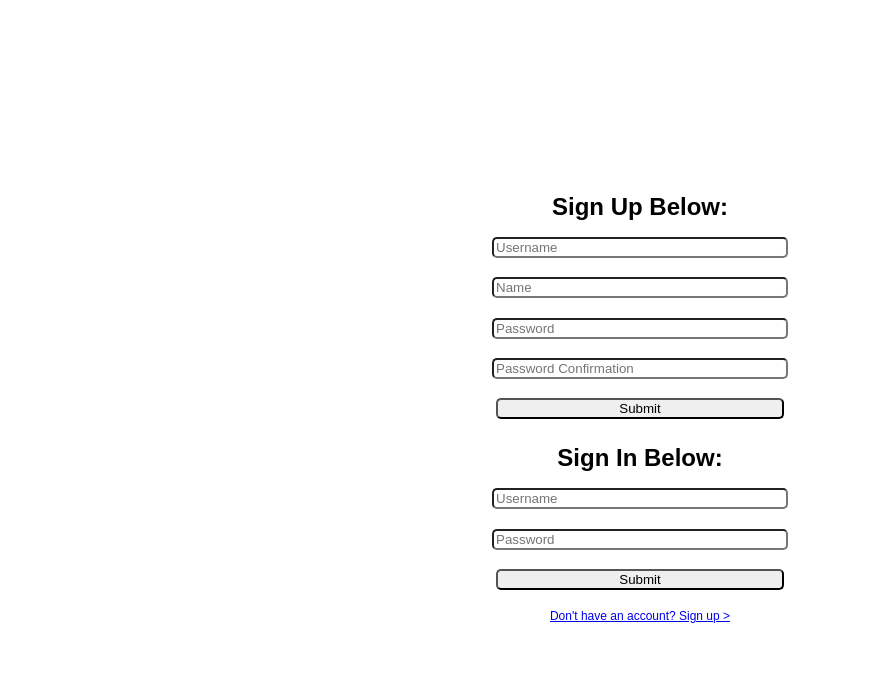
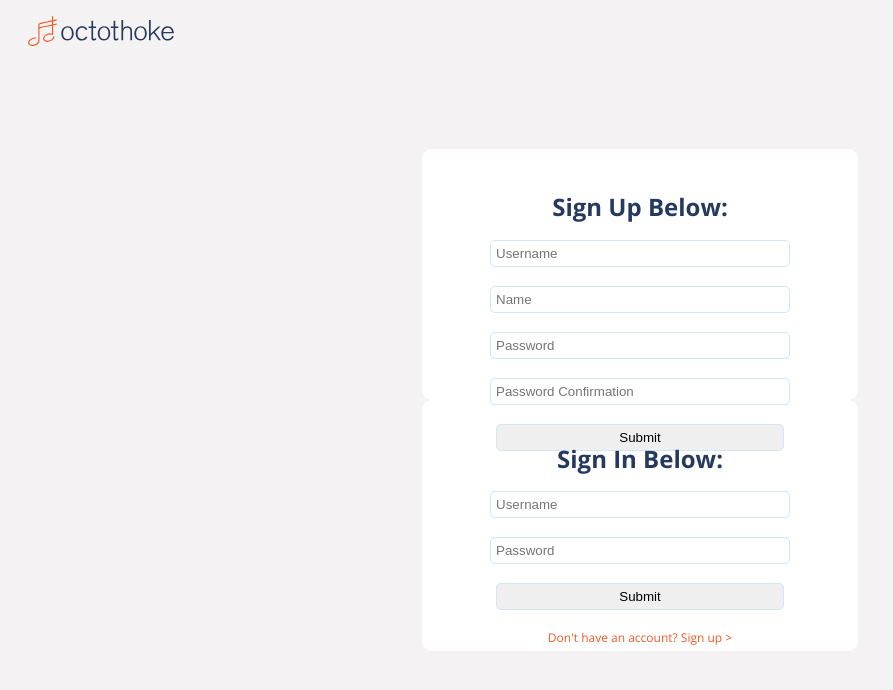
Before and after one commit to briecodes/mod5_frontend, a React (Create React App) app: page / in a window 1280 px wide. Shown: the top 690 px of the page, without its empty margins (0-893 px from the left). Built offline with nearby package versions, Linux system fonts and the light colour scheme.

Commit message:
css and styling. navigation and login pages.

```diff
--- a/public/index.html
+++ b/public/index.html
@@ -4,21 +4,9 @@
     <meta charset="utf-8">
     <meta name="viewport" content="width=device-width, initial-scale=1, shrink-to-fit=no">
     <meta name="theme-color" content="#000000">
-    <!--
-      manifest.json provides metadata used when your web app is added to the
-      homescreen on Android. See https://developers.google.com/web/fundamentals/engage-and-retain/web-app-manifest/
-    -->
+    <link href="https://fonts.googleapis.com/css?family=Open+Sans:300,300i,400,400i,700,700i" rel="stylesheet">
     <link rel="manifest" href="%PUBLIC_URL%/manifest.json">
     <link rel="shortcut icon" href="%PUBLIC_URL%/favicon.ico">
-    <!--
-      Notice the use of %PUBLIC_URL% in the tags above.
-      It will be replaced with the URL of the `public` folder during the build.
-      Only files inside the `public` folder can be referenced from the HTML.
-
-      Unlike "/favicon.ico" or "favicon.ico", "%PUBLIC_URL%/favicon.ico" will
-      work correctly both with client-side routing and a non-root public URL.
-      Learn how to configure a non-root public URL by running `npm run build`.
-    -->
     <title>Octothokie</title>
   </head>
   <body>
@@ -26,15 +14,5 @@
       You need to enable JavaScript to run this app.
     </noscript>
     <div id="root"></div>
-    <!--
-      This HTML file is a template.
-      If you open it directly in the browser, you will see an empty page.
-
-      You can add webfonts, meta tags, or analytics to this file.
-      The build step will place the bundled scripts into the <body> tag.
-
-      To begin the development, run `npm start` or `yarn start`.
-      To create a production bundle, use `npm run build` or `yarn build`.
-    -->
   </body>
 </html>
--- a/src/assets/index.css
+++ b/src/assets/index.css
@@ -1,8 +1,39 @@
+/* COLORS */
+/* DARK BLUE #263a5f */
+/* GREY #f4f2f2 */
+/* MEDIUM BLUE #85b7d0 */
+/* LIGHT BLUE #d2e6f4 */
+/* ORANGE #f15a25 */
+
 body {
   margin: 0;
   padding: 0;
-  font-family: sans-serif;
+  font-family: 'Open Sans', sans-serif;
   font-size: .75em;
+  color: #263a5f;
+  background: #f4f2f2;
+}
+
+.divider {
+  width: 100%;
+  clear: both;
+}
+
+a, a:visited {
+  color: #f15a25;
+  text-decoration: none;
+}
+
+a:hover {
+  text-decoration: underline;
+}
+
+input {
+  border-radius: 5px;
+  border: 1px;
+  border-color: #d2e6f4;
+  border-style: solid;
+  padding: 5px;
 }
 
 #App {
@@ -13,6 +44,56 @@ body {
 #content {
   margin: 0;
   padding: 0;
+}
+
+#entry-logo {
+  width: 150px;
+  height: 30px;
+  background-image: url('octothoke_logo.svg');
+  background-size: contain;
+  background-repeat: no-repeat;
+  background-position: center;
+  position: fixed;
+  left: 2%;
+  top: 2%;
+}
+
+#nav-logo {
+  width: 150px;
+  height: 30px;
+  margin-right: 25px;
+  background-image: url('octothoke_logo.svg');
+  background-size: contain;
+  background-repeat: no-repeat;
+  background-position: center;
+  position: relative;
+  float: left;
+}
+
+#navigation {
+  width: 80%;
+  margin-left: 10%;
+  margin-right: 10%;
+  position: relative;
+  padding-bottom: 15px;
+}
+
+#navigation a {
+  display: block;
+  position: relative;
+  float: left;
+  padding: 10px;
+}
+
+#navigation a:hover {
+  background: #fff;
+  text-decoration: none;
+}
+
+#navigation input {
+  position: relative;
+  float: right;
+  margin-top: 5px;
 }
 
 #entryFormContainer {
@@ -36,10 +117,10 @@ body {
   margin-left: auto;
   margin-right: auto;
   border-radius: 10px;
+  background: #fff;
 }
 
 .formContainer input {
-  border-radius: 5px;
   width: 75%;
   margin-bottom: 5%;
 }
--- a/src/components/Navigation.js
+++ b/src/components/Navigation.js
@@ -24,11 +24,12 @@ class Navigation extends React.Component {
   render() {
     return (
       <div id='navigation'>
-        <div id='nav-logo'>logo</div>
+        <div id='nav-logo' onClick={() => this.routingMethod('/')}></div>
         <Link to='/' onClick={() => this.routingMethod('/')} >Home</Link>
         <Link to='/create-event' onClick={() => this.routingMethod('/create-event')} >Create Event</Link>
         <Link to='/' onClick={this.logOut} >Log Out</Link>
         <EventSearch/>
+        <div className='divider'></div>
       </div>
     );
   };
--- a/src/components/UserEntry.js
+++ b/src/components/UserEntry.js
@@ -12,6 +12,7 @@ class UserEntry extends React.Component {
   render() {
     return (
       <div id='entryFormContainer'>
+      <div id='entry-logo'></div>
         <div id='formInnerContainer'>
           <SignUp handleOnSubmit={this.createUser} />
           <SignIn/>
```
Also changed, not shown: src/assets/octothoke_logo.svg (added).
